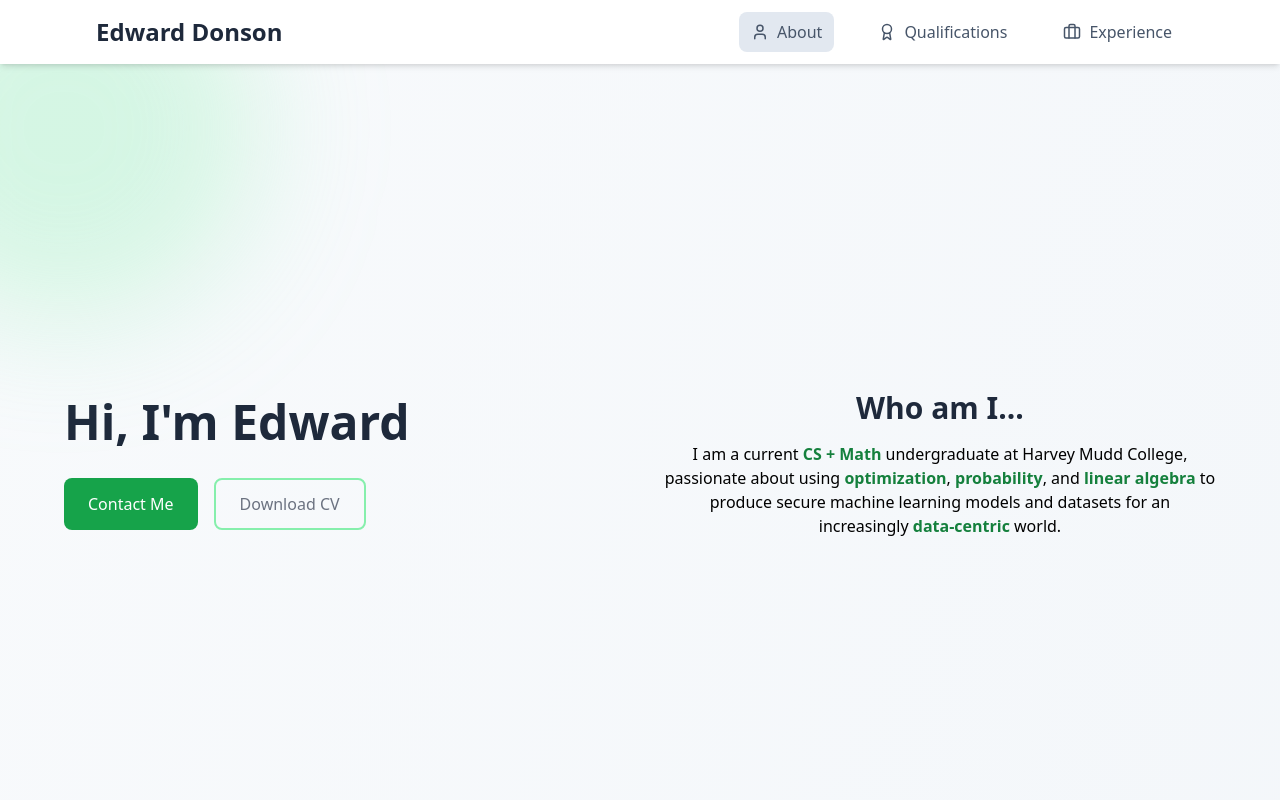
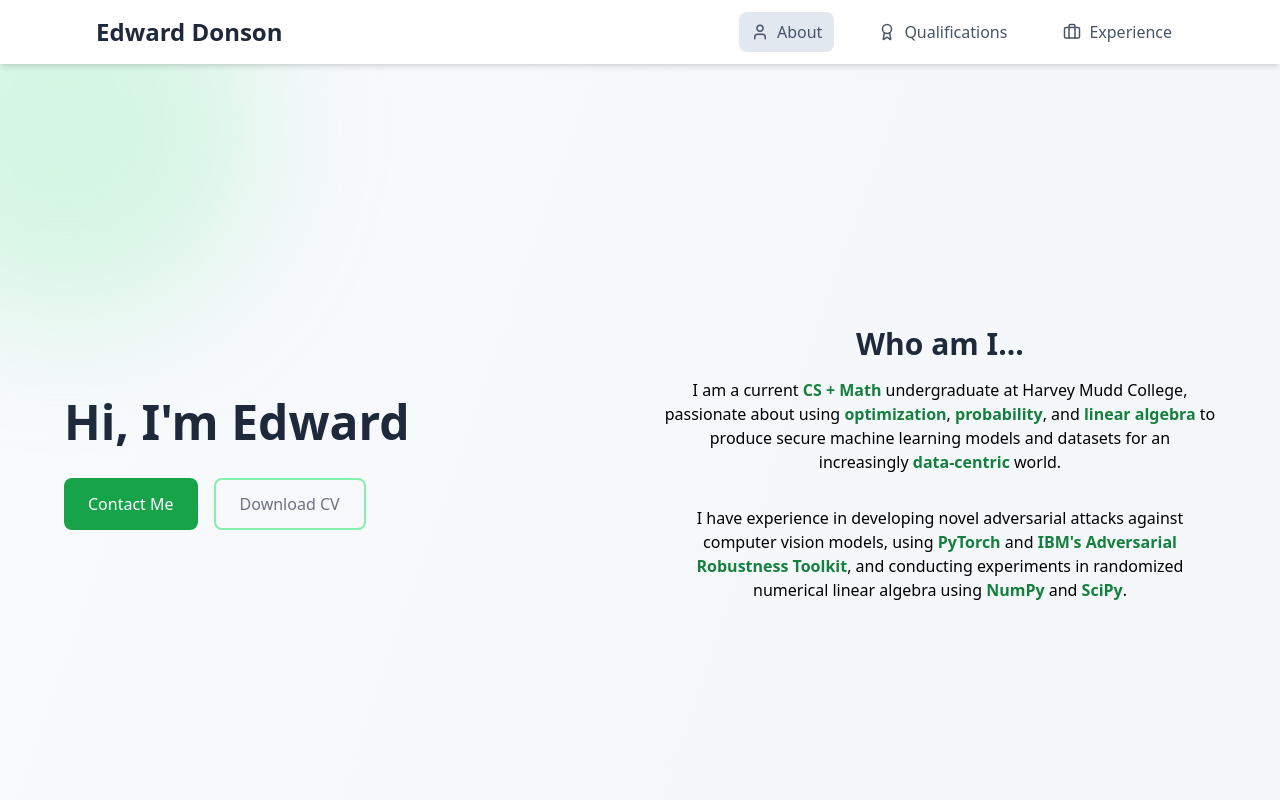
Before and after one commit to edonson2016/my-portfolio, a React (Create React App) app: page / in a window 1280 px wide. Both pictures are taken after a click on the element "Who am I...". Shown: the top 800 px of the page. Built offline with nearby package versions, Linux system fonts and the light colour scheme.

Commit message:
Expanded bio

```diff
--- a/src/App.js
+++ b/src/App.js
@@ -223,6 +223,14 @@ export default function Portfolio() {
                   <span className="font-semibold text-green-700">linear algebra</span>{" "}
                   to produce secure machine learning models and datasets for an increasingly{" "}
                   <span className="font-semibold text-green-700">data-centric</span> world.
+                  <div className="h-8"/>
+                  I have experience in developing novel adversarial attacks against computer vision models,
+                  using
+                  <span className="font-semibold text-green-700"> PyTorch</span> and
+                  <span className="font-semibold text-green-700"> IBM's Adversarial Robustness Toolkit</span>,
+                  and conducting experiments in randomized numerical linear algebra using
+                  <span className="font-semibold text-green-700"> NumPy</span> and
+                  <span className="font-semibold text-green-700"> SciPy</span>.
                 </p>
               </div>
 
```
Also changed, not shown: 1 other file (tests, documents, lock files or other folders).
